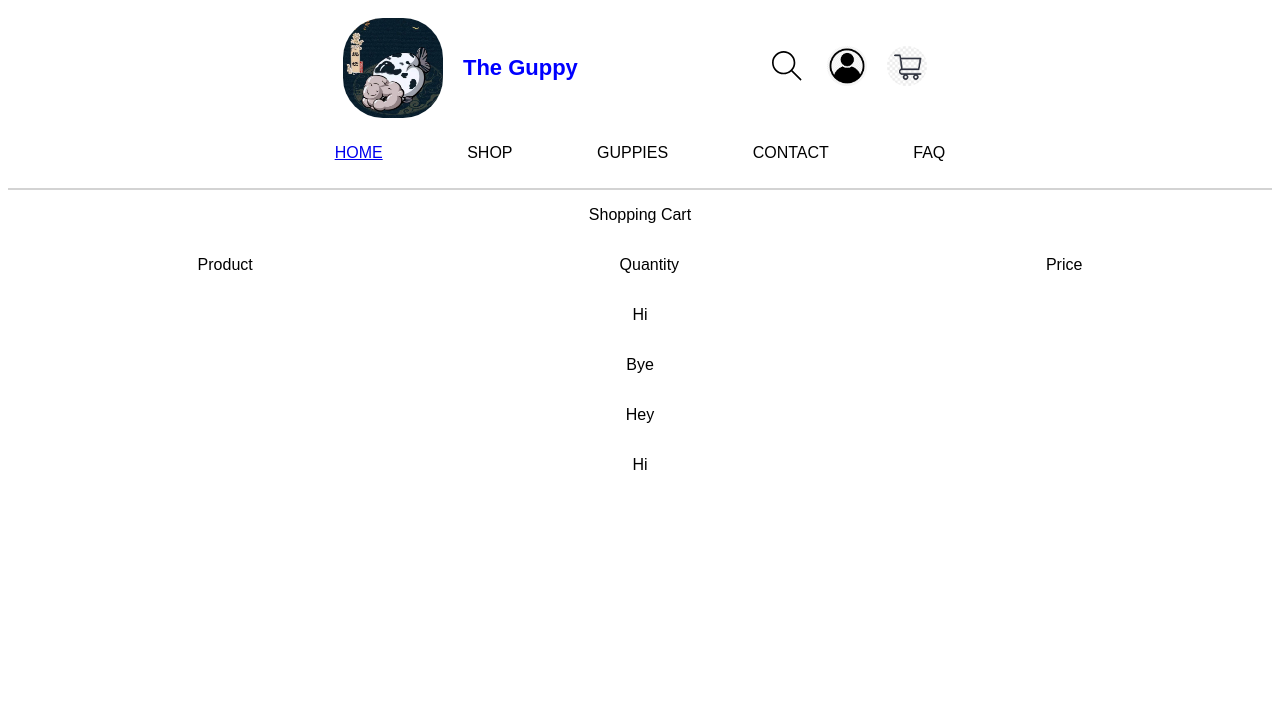
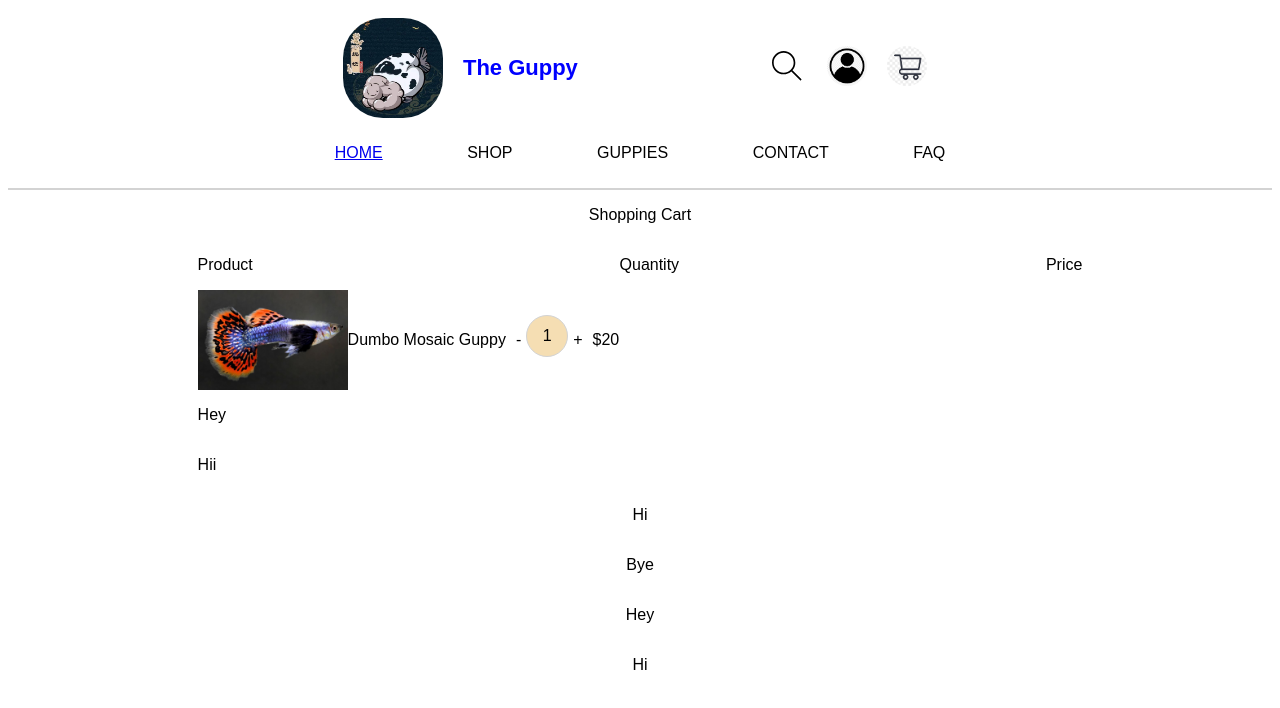
Before and after one commit to 0randa/guppy-site, a plain HTML site: page cart.html in a window 1280 px wide. Drawn offline with Linux system fonts and the light colour scheme.

Commit message:
created a circle to represent the quantity

```diff
--- a/cart.html
+++ b/cart.html
@@ -23,6 +23,26 @@
                             <p>Quantity</p>
                             <p>Price</p>
                         </div>
+
+                        <div class="shopping-cart-items-list">
+                            <div class="shopping-cart-item">
+                                <div class="product-info">
+                                    <img src="images/dumbo-mosaic-guppy.jpg">
+                                    <p>Dumbo Mosaic Guppy</p>
+                                </div>
+
+                                <div class="quantity-info">
+                                    <p>-</p>
+                                    <div class="quantity-square">
+                                        <p>1</p>
+                                    </div>
+                                    <p>+</p>
+                                </div>
+                                <p>$20</p>
+                            </div>
+                            <p>Hey</p>
+                            <p>Hii</p>
+                        </div>
                         <p>Hi</p>
                         <p>Bye</p>
                         <p>Hey</p>
--- a/styles/cart_page.css
+++ b/styles/cart_page.css
@@ -27,3 +27,50 @@
     width: 100%;
     flex-shrink: 0;
 }
+
+.shopping-cart-items-list {
+    display: flex;
+    flex-direction: column;
+    width: 100%;
+}
+
+.shopping-cart-item {
+    display: flex;
+    gap: 10px;
+    align-items: center;
+}
+
+.product-info img {
+    width: 150px;
+    height: 100px;
+    object-fit: cover;
+}
+
+.product-info {
+    display: flex;
+    align-items: center;
+}
+
+.quantity-info {
+    display: flex;
+    align-items: flex-start;
+    gap: 5px;
+}
+
+.quantity-square {
+    display: flex;
+    height: 40px;
+    width: 40px;
+    justify-content: center;
+    align-items: center;
+    border-width: 1px;
+    border-style: solid;
+    border-radius: 50%;
+    border-color: lightgray;
+    background-color: wheat;
+    line-height: 1;
+}
+
+.shopping-cart-header p {
+    text-align: center;
+}
```
